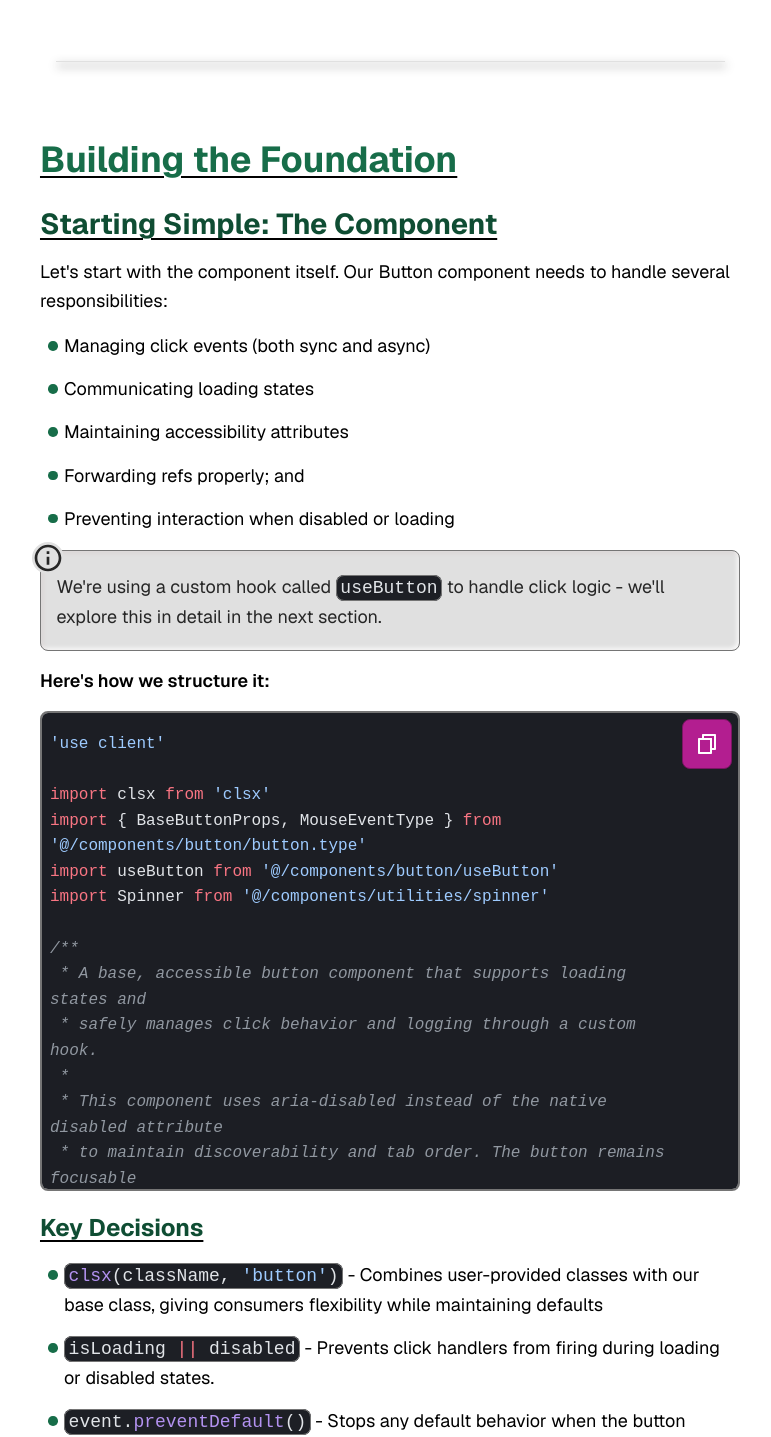
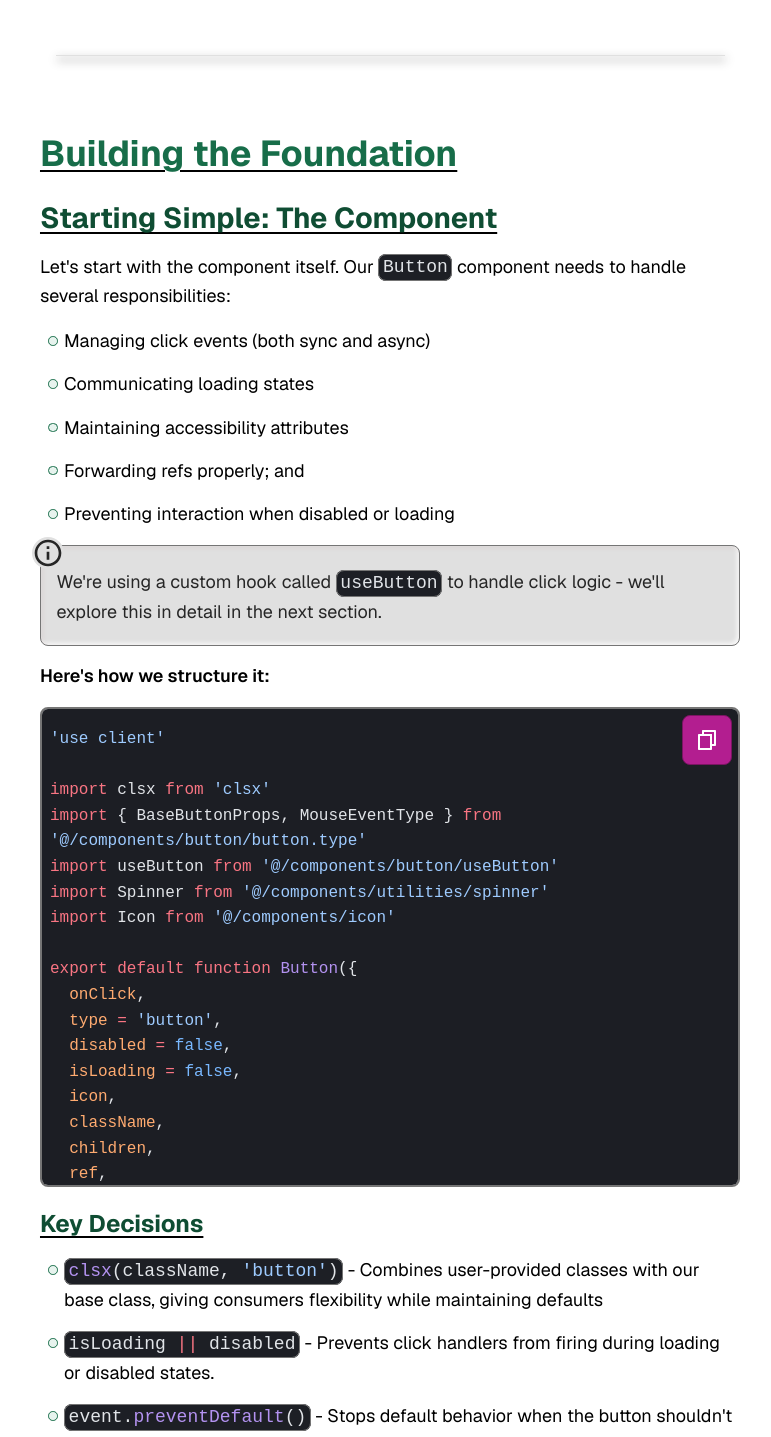
Before and after one commit to codercarl1243/react_components_system, a Next.js app: page /blog/design-system/buttons/base2 in a window 1280 px wide. Shown: the part 2007-3444 px from the top of the page, without its empty margins (56-827 px from the left). Built offline with nearby package versions, Linux system fonts and the light colour scheme.

Commit message:
UPDATE content wip

```diff
--- a/app/blog/design-system/buttons/base2/page.tsx
+++ b/app/blog/design-system/buttons/base2/page.tsx
@@ -74,7 +74,7 @@ export default function ButtonsBasePage() {
                     <p>This structure keeps related code together while maintaining clear boundaries between logic, types, and presentation.</p>
                     <Heading headingLevel={3} id="dependencies">Dependencies</Heading>
                     <p>I have installed a couple of additional packages:</p>
-                    <List>
+                    <List variant="none" spacing="tight">
                         <li><Link className="bold" href="https://www.npmjs.com/package/@remixicon/react">RemixIcons</Link> to leverage their extensive and free library of icons</li>
                         <li><Link className="bold" href="https://www.npmjs.com/package/clsx">CLSX</Link> to handle class names conditionally</li>
                     </List>
@@ -92,8 +92,8 @@ export default function ButtonsBasePage() {
                     <Heading headingLevel={3} id="starting-simple">
                         Starting Simple: The Component
                     </Heading>
-                    <p>Let's start with the component itself. Our Button component needs to handle several responsibilities:</p>
-                    <List>
+                    <p>Let's start with the component itself. Our <Code codeString="Button" inline copyEnabled={false} /> component needs to handle several responsibilities:</p>
+                    <List variant="circle" spacing="normal">
                         <li>Managing click events (both sync and async)</li>
                         <li>Communicating loading states</li>
                         <li>Maintaining accessibility attributes</li>
@@ -101,8 +101,10 @@ export default function ButtonsBasePage() {
                         <li>Preventing interaction when disabled or loading</li>
                     </List>
 
-                    <PostNote><p>We're using a custom hook called <Code codeString="useButton" inline copyEnabled={false} /> to handle click logic - we'll explore
-                        this in detail in the next section.</p>
+                    <PostNote>
+                        <p>
+                            We're using a custom hook called <Code codeString="useButton" inline copyEnabled={false} /> to handle click logic - we'll explore this in detail in the next section.
+                        </p>
                     </PostNote>
                     <p className="bold">Here's how we structure it:</p>
                     <Code codeString={`'use client'
@@ -111,105 +113,76 @@ import clsx from 'clsx'
 import { BaseButtonProps, MouseEventType } from '@/components/button/button.type'
 import useButton from '@/components/button/useButton'
 import Spinner from '@/components/utilities/spinner'
+import Icon from '@/components/icon'
 
-/**
- * A base, accessible button component that supports loading states and
- * safely manages click behavior and logging through a custom hook.
- *
- * This component uses aria-disabled instead of the native disabled attribute
- * to maintain discoverability and tab order. The button remains focusable
- * and discoverable to assistive technology while in this non-functional state.
- *
- * @component
- * @param {BaseButtonProps} props - The props for the Button component.
- * @param {string} [props.className] - Additional class names to append.
- * @param {React.ReactNode} props.children - The button label or content.
- * @param {function} [props.onClick] - Optional click handler.
- * @param {'button' | 'submit' | 'reset'} [props.type='button'] - The button type.
- * @param {boolean} [props.disabled=false] - Whether the button is disabled.
- * @param {boolean} [props.isLoading=false] - Whether the button is in a loading state.
- * @param {React.Ref<HTMLButtonElement>} [props.ref] - Optional ref to the button element.
- * @returns {JSX.Element} The rendered Button component.
- *
- * @example
- * // Loading state with spinner
- * <Button isLoading onClick={handleSubmit}>Submit</Button>
- *
- * // Disabled but discoverable
- * <Button disabled onClick={handleSave}>Save</Button>
- *
- * // With variant styling
- * <Button data-variant="primary" data-style="filled">
- *   Click Me
- * </Button>
- */
 export default function Button({
-    className,
-    children,
   onClick,
   type = 'button',
   disabled = false,
   isLoading = false,
+  icon,
+  className,
+  children,
   ref,
   ...props
 }: BaseButtonProps) {
-    const { handleClick } = useButton()
+    const { handleClick } = useButton();
 
-    /**
-     * Handles click events.
-     *
-     * - Prevents default form submission when loading or disabled.
-     * - Stops propagation to avoid parent click triggers.
-     * - Delegates to useButton's click handler otherwise.
-     */
     function onClickHandler(event: MouseEventType) {
-
         if (isLoading || disabled) {
-        /**
-         * Using both is correct here since a disabled/loading button should do nothing and
-         * not trigger parent handlers.
-         * */
-        event.preventDefault()      // Prevent form submission and/or default click actions
-        event.stopPropagation()     // Prevent bubbling to parent click handlers
+            event.preventDefault();
             return;
         }
-    return handleClick(onClick)(event)
+        return handleClick(onClick)(event);
     }
 
     return (
         <button
             {...props}
-            className={clsx(className, 'button')}
+            className={clsx(className, {'button-w-icon': icon}, 'button')}
             onClick={onClickHandler}
             aria-disabled={isLoading || disabled}
             data-loading={isLoading}
             ref={ref}
             type={type}
-            data-testid="base-button"
+            data-testid='base-button'
         >
-            {children}
+            {icon && <Icon icon={icon}/>}
+            <span className='button__content'>{children}</span>
             {isLoading && <Spinner />}
         </button>
-    )}`} />
+        )
+}`} />
 
                     <Heading headingLevel={4}>Key Decisions</Heading>
-                    <List>
+                    <List variant="circle" spacing="normal">
                         <li><Code codeString={`clsx(className, 'button')`} inline copyEnabled={false} /> - Combines user-provided classes with our base class, giving consumers flexibility while maintaining defaults</li>
                         <li><Code codeString={`isLoading || disabled`} inline copyEnabled={false} /> - Prevents click handlers from firing during loading or disabled states.</li>
-                        <li><Code codeString={`event.preventDefault()`} inline copyEnabled={false} /> - Stops any default behavior when the button shouldn't be interactive</li>
-                        <li><Code codeString={`ref`} inline copyEnabled={false} /> - React 19 allows refs to be passed as regular props without <Code codeString={`forwardRef`} inline copyEnabled={false} /></li>
-                        <li><Code codeString={`data-loading`} inline copyEnabled={false} /> - Provides a styling hook for loading states without relying on JavaScript</li>
+                        <li><Code codeString={`event.preventDefault()`} inline copyEnabled={false} /> - Stops default behavior when the button shouldn't be interactive</li>
+                        <li><p>
+                            <Code codeString={`ref`} inline copyEnabled={false} /> - React 19 allows refs to be passed as regular props without <Code codeString={`forwardRef`} inline copyEnabled={false} />
+                        </p>
+                            <p className="italic text-sm neutral-600">
+                                Further reading: <Link href="https://react.dev/blog/2024/12/05/react-19#ref-as-a-prop">React 19 release notes</Link>
+                            </p></li>
+                        <li><Code codeString={`data-loading`} inline copyEnabled={false} /> - Provides a styling hook for loading states</li>
                         <li><Code codeString={`aria-disabled`} inline copyEnabled={false} /> over <Code codeString={`disabled`} inline copyEnabled={false} /> - We'll explain this choice in the accessibility section</li>
                     </List>
-                    <Heading headingLevel={3} id="typescript-support">Adding TypeScript Support</Heading>
-                    <p>Type safety helps catch errors early and provides excellent autocomplete for consumers. Our type definitions need to:</p>
-                    <List>
+
+                    <Heading headingLevel={3} id="typescript-support">
+                        Adding TypeScript Support
+                    </Heading>
+                    <p>
+                        Type safety helps catch errors early and provides excellent autocomplete for consumers. Our type definitions need to:
+                    </p>
+                    <List variant="circle" spacing="normal">
                         <li>Support both synchronous and asynchronous click handlers</li>
                         <li>Extend native button props without conflicts</li>
                         <li>Allow custom data attributes for styling</li>
                         <li>Properly type mouse events</li>
                     </List>
                     <Code codeString={`import type { ComponentPropsWithRef, MouseEvent } from 'react'
+import { IconProps } from '@/components/icon/icon.type';
 
 export type MouseEventType = MouseEvent<HTMLButtonElement>;
 
@@ -218,15 +191,18 @@ export type ButtonClickHandler<T = unknown> = (event: MouseEventType) => T | Pro
 export type BaseButtonProps = {
     disabled?: boolean;
     isLoading?: boolean;
+    icon?: IconProps['icon'];
     'data-style'?: 'outlined' | 'filled';
     'data-variant'?: 'primary' | 'secondary' | 'accent';
     onClick?: ButtonClickHandler;
 } & Omit<ComponentPropsWithRef<'button'>, 'onClick' | 'disabled'>;`} />
-                    <Heading headingLevel={4}>Types Breakdown</Heading>
-                    <List>
-                        <li><Code codeString={`MouseEventType`} inline copyEnabled={false} /> - Alias for cleaner code and easier updates if we need to change event types</li>
+                    <Heading headingLevel={4}>
+                        Types Breakdown
+                    </Heading>
+                    <List variant="circle" spacing="normal">
+                        <li><Code codeString={`MouseEventType`} inline copyEnabled={false} /> - Alias for cleaner code</li>
                         <li><Code codeString={`ButtonClickHandler<T = unknown>`} inline copyEnabled={false} /> - The unknown default allows maximum flexibility while maintaining type safety through inference at the call site</li>
-                        <li><Code codeString={`Omit<ComponentPropsWithRef<'button'>, 'onClick' | 'disabled'>`} inline copyEnabled={false} /> - Inherits all native button props (className, aria-*, data-*, etc.) while replacing onClick, and disabled with our typed versions</li>
+                        <li><Code codeString={`Omit<ComponentPropsWithRef<'button'>, 'onClick' | 'disabled'>`} inline copyEnabled={false} /> - Inherits all native button props (className, aria-*, data-*, etc.) while replacing <Code codeString="onClick" inline copyEnabled={false} />, and <Code codeString="disabled" inline copyEnabled={false} /> with our typed versions</li>
                     </List>
                 </PostSection>
 
```
Lines whose indentation alone changed are shown as unchanged.
